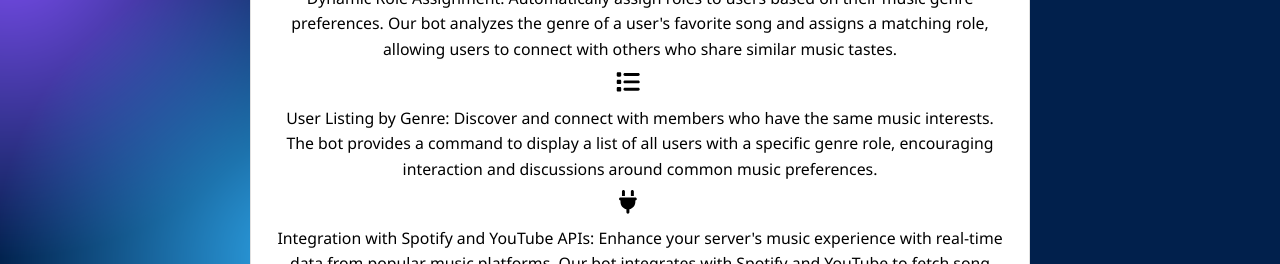
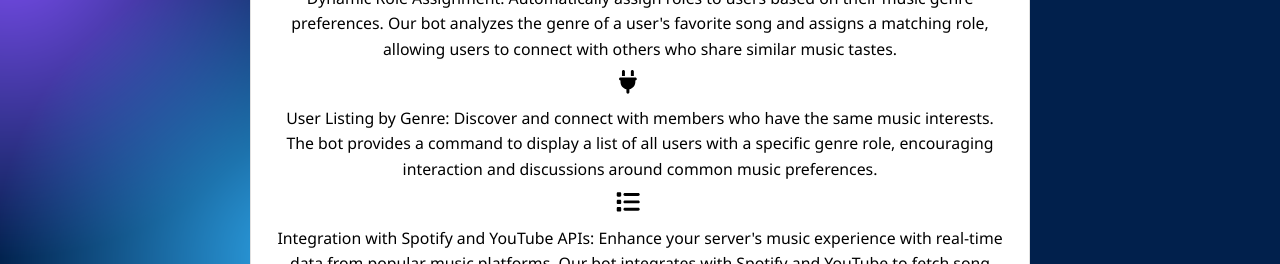
Before and after one commit to cmooredev/allbots-website, a Next.js app: page /portfolio in a window 1280 px wide. Shown: the part 506-770 px from the top of the page. Built offline with nearby package versions, Linux system fonts and the light colour scheme.

Commit message:
update icons to load correctly

```diff
--- a/pages/portfolio.js
+++ b/pages/portfolio.js
@@ -1,9 +1,15 @@
-// pages/portfolio.js
 import React from 'react';
+import dynamic from 'next/dynamic';
 import BackgroundSection from '../components/BackgroundSection';
 import Navbar from '../components/Navbar.js';
 import { FontAwesomeIcon } from '@fortawesome/react-fontawesome';
-import { faMusic, faUsers, faPlug, faList } from '@fortawesome/free-solid-svg-icons';
+
+// Define dynamic import components for each icon
+const MusicIcon = dynamic(() => import('@fortawesome/free-solid-svg-icons/faMusic').then(module => ({ default: () => <FontAwesomeIcon icon={module.faMusic} className="portfolio-icon" /> })), { ssr: false });
+const UsersIcon = dynamic(() => import('@fortawesome/free-solid-svg-icons/faUsers').then(module => ({ default: () => <FontAwesomeIcon icon={module.faUsers} className="portfolio-icon" /> })), { ssr: false });
+const PlugIcon = dynamic(() => import('@fortawesome/free-solid-svg-icons/faPlug').then(module => ({ default: () => <FontAwesomeIcon icon={module.faPlug} className="portfolio-icon" /> })), { ssr: false });
+const ListIcon = dynamic(() => import('@fortawesome/free-solid-svg-icons/faList').then(module => ({ default: () => <FontAwesomeIcon icon={module.faList} className="portfolio-icon" /> })), { ssr: false });
+
 
 const Portfolio = () => {
     return (
@@ -20,7 +26,7 @@ const Portfolio = () => {
           <div className="portfolio-grid">
             <div className="portfolio-item">
             <h3>
-                    <FontAwesomeIcon icon={faMusic} className="portfolio-icon" /> Music Role Bot
+            <MusicIcon/> Music Role Bot
                 </h3>
                 <p>
                     Our Music Role Bot enhances user engagement by assigning roles based on music genre preferences. Users provide their favorite song, and the bot dynamically assigns a role based on the genre. Additionally, the bot provides a feature to list all users with a specific genre role, fostering interaction and connection between users with similar music tastes.
@@ -29,7 +35,7 @@ const Portfolio = () => {
   <strong>Key Features:</strong>
                 </p>
                     <ul>
-                    <FontAwesomeIcon icon={faUsers} className="portfolio-icon" />
+                    <UsersIcon/>
                     <li>
                         <div className="portfolio-feature">
                         <span>
@@ -37,7 +43,7 @@ const Portfolio = () => {
                         </span>
                         </div>
                     </li>
-                    <FontAwesomeIcon icon={faList} className="portfolio-icon" />
+                    <PlugIcon/>
                     <li>
                         <div className="portfolio-feature">
                         <span>
@@ -45,7 +51,7 @@ const Portfolio = () => {
                         </span>
                         </div>
                     </li>
-                    <FontAwesomeIcon icon={faPlug} className="portfolio-icon" />
+                    <ListIcon/>
                     <li>
                         <div className="portfolio-feature">
                         <span>
```
